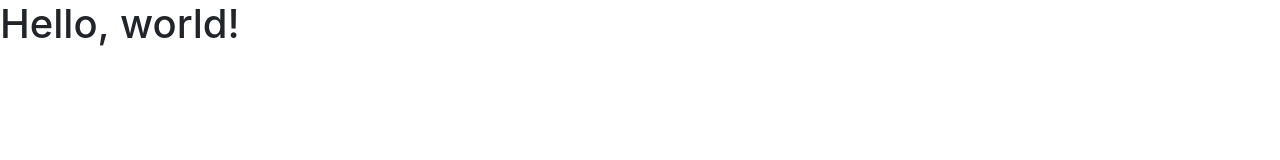
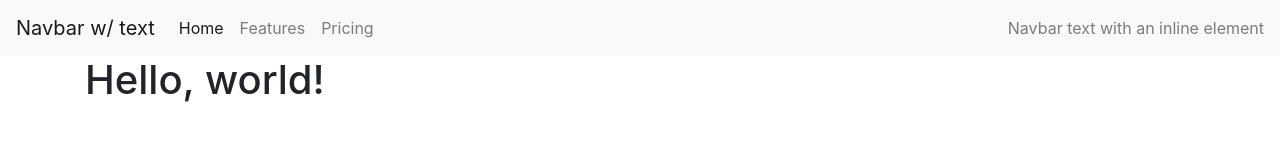
Before and after one commit to enrightcw/homeworkTwo, a plain HTML site: page index.html in a window 1280 px wide. Drawn offline with nearby package versions, Linux system fonts and the light colour scheme.

Commit message:
Added Navs, headers, and footers, all placeholer

```diff
--- a/index.html
+++ b/index.html
@@ -15,9 +15,48 @@
 
 
   <body>
-    <h1>Hello, world!</h1>
+
+        <!-- Nav Bar here, no search, no dropdown -->
+        <nav class="navbar navbar-expand-lg navbar-light bg-light">
+            <a class="navbar-brand" href="#">Navbar w/ text</a>
+            <button class="navbar-toggler" type="button" data-toggle="collapse" data-target="#navbarText" aria-controls="navbarText" aria-expanded="false" aria-label="Toggle navigation">
+                <span class="navbar-toggler-icon"></span>
+            </button>
+            <div class="collapse navbar-collapse" id="navbarText">
+                <ul class="navbar-nav mr-auto">
+                <li class="nav-item active">
+                    <a class="nav-link" href="#">Home <span class="sr-only">(current)</span></a>
+                </li>
+                <li class="nav-item">
+                    <a class="nav-link" href="#">Features</a>
+                </li>
+                <li class="nav-item">
+                    <a class="nav-link" href="#">Pricing</a>
+                </li>
+                </ul>
+                <span class="navbar-text">
+                Navbar text with an inline element
+                </span>
+            </div>
+        </nav>
+
+        <div class="container">
+            <!-- Header here -->
+            <header>
+                <h1>Hello, world!</h1>
+            </header>
 
 
+
+
+            <!-- Footer here -->
+            <footer>
+
+            </footer>
+
+
+
+        </div>
 
 
     <!-- Optional JavaScript -->
```
Also changed, not shown: contact.html (+42 -1 lines), portfolio.html (+39 -0 lines), 1 other file.
